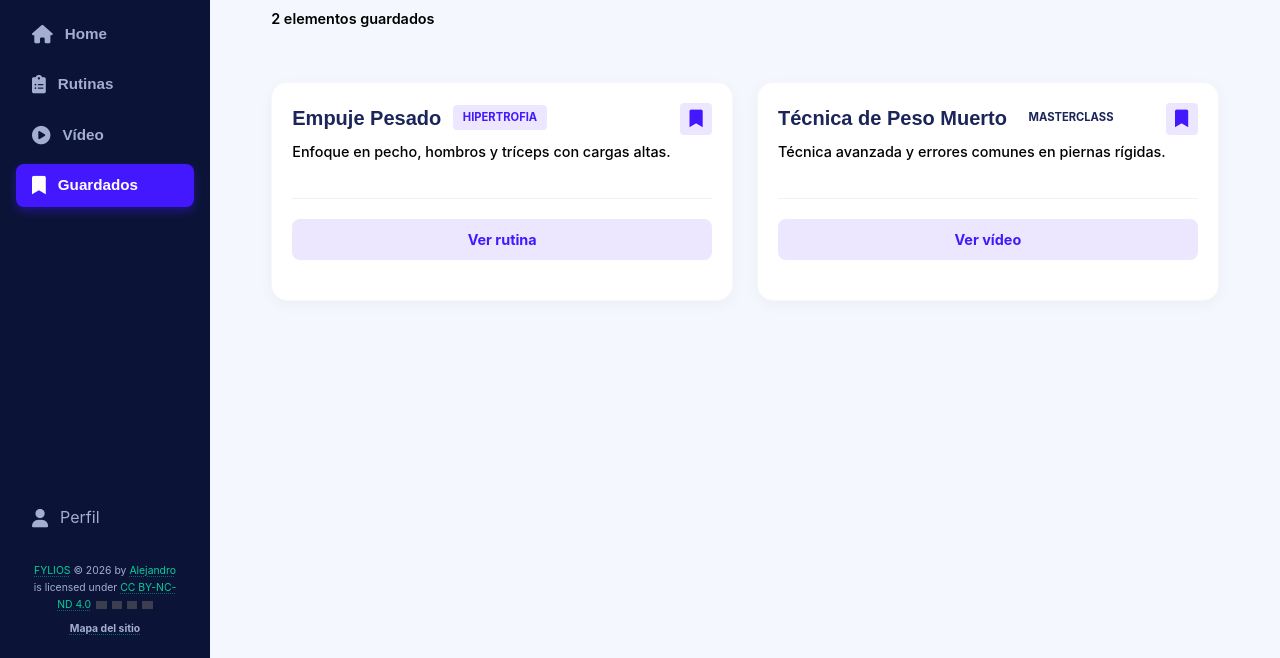
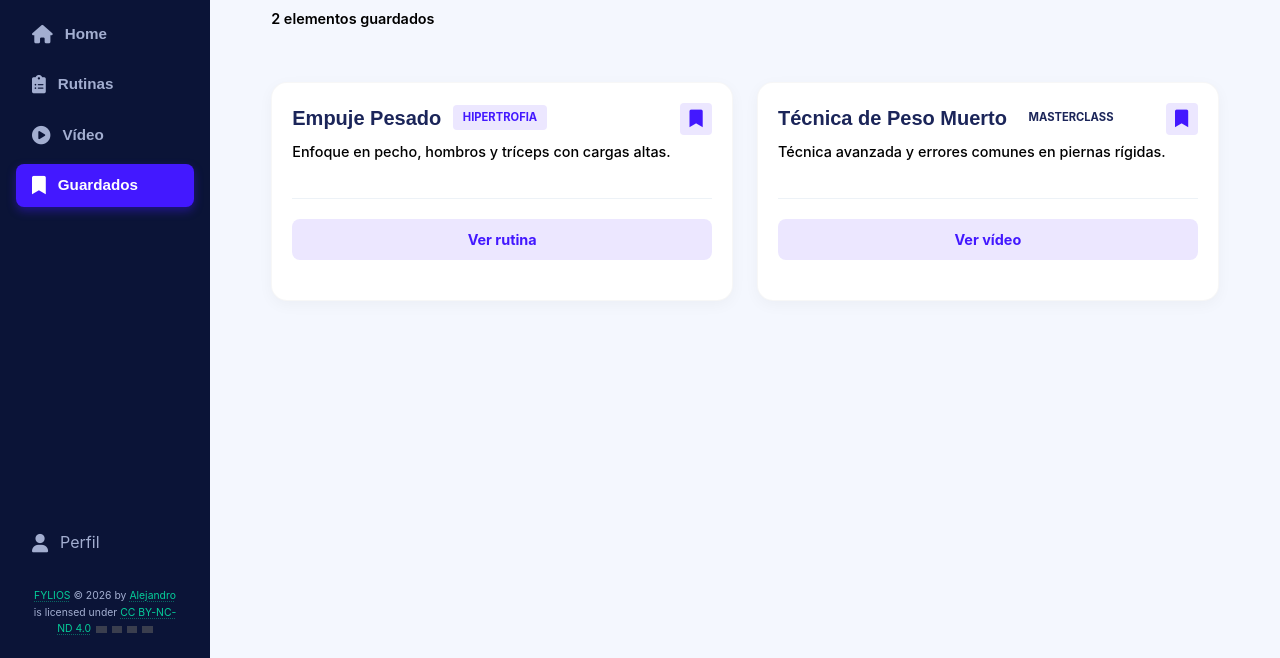
Before and after one commit to arodriguezi10/PROYECTO-DDIW, a plain HTML site: page pages/guardados.html in a window 1280 px wide. Shown: the part 142-800 px from the top of the page. Drawn offline with Linux system fonts and the light colour scheme; grey boxes are pictures that could not be loaded.

Commit message:
eliminado: link a mapa del sitio

```diff
--- a/pages/guardados.html
+++ b/pages/guardados.html
@@ -81,10 +81,6 @@
 
                     <img src="https://mirrors.creativecommons.org/presskit/icons/nd.svg" alt="Sin Obra Derivada"
                         style="max-width: 1em; max-height: 1em; margin-left: 0.2em" />
-
-                    <a href="sitemap.html"
-                        style="color: var(--color-accent); font-weight: bold; margin-top: 0.5rem; display: block;"
-                        data-i18n="sitemap">Mapa del sitio</a>
                 </div>
             </nav>
         </aside>
```
Also changed, not shown: index.html (+0 -4 lines), pages/profile.html (+0 -3 lines), pages/routines.html (+0 -3 lines), pages/video.html (+0 -3 lines).
